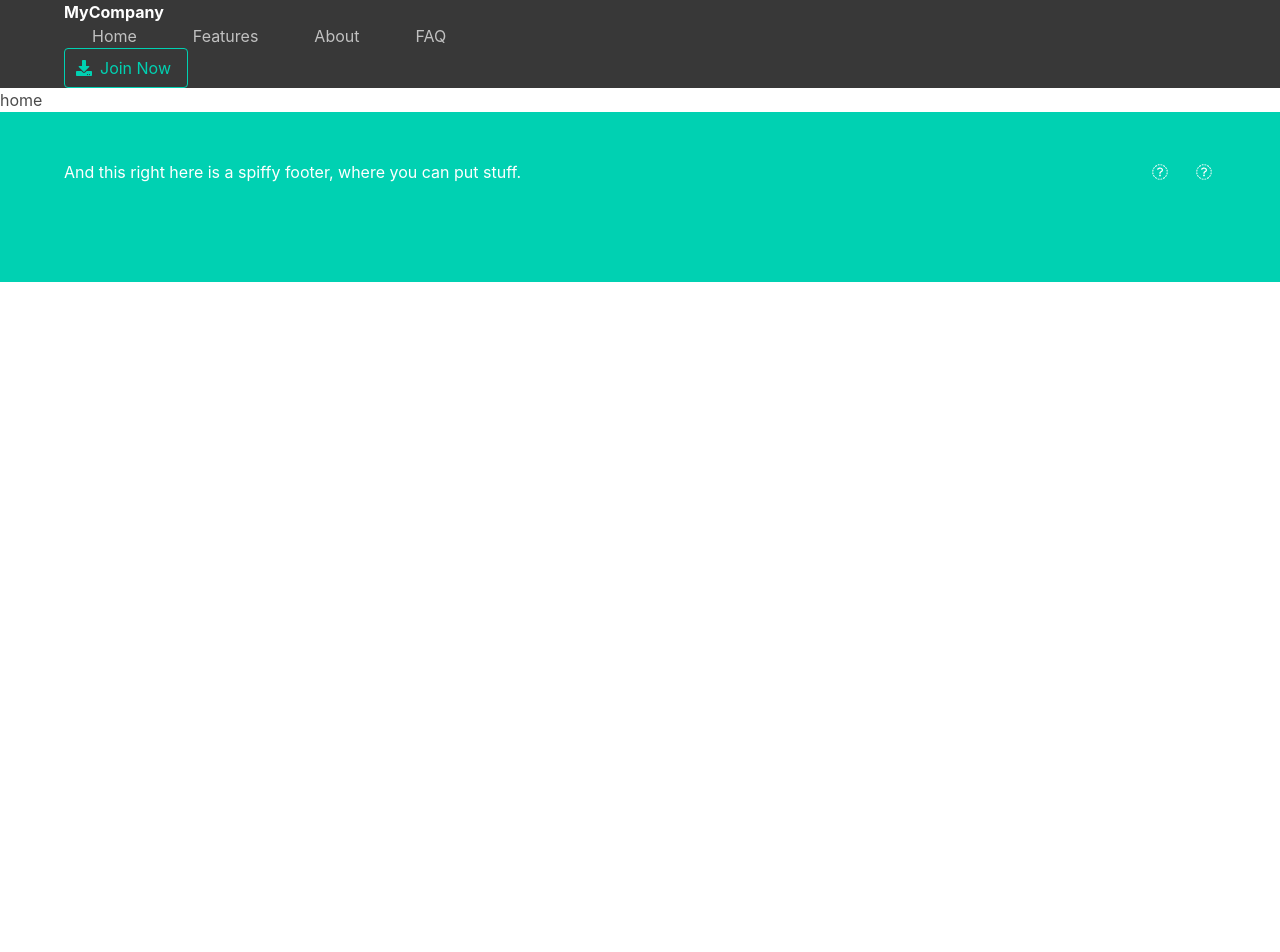
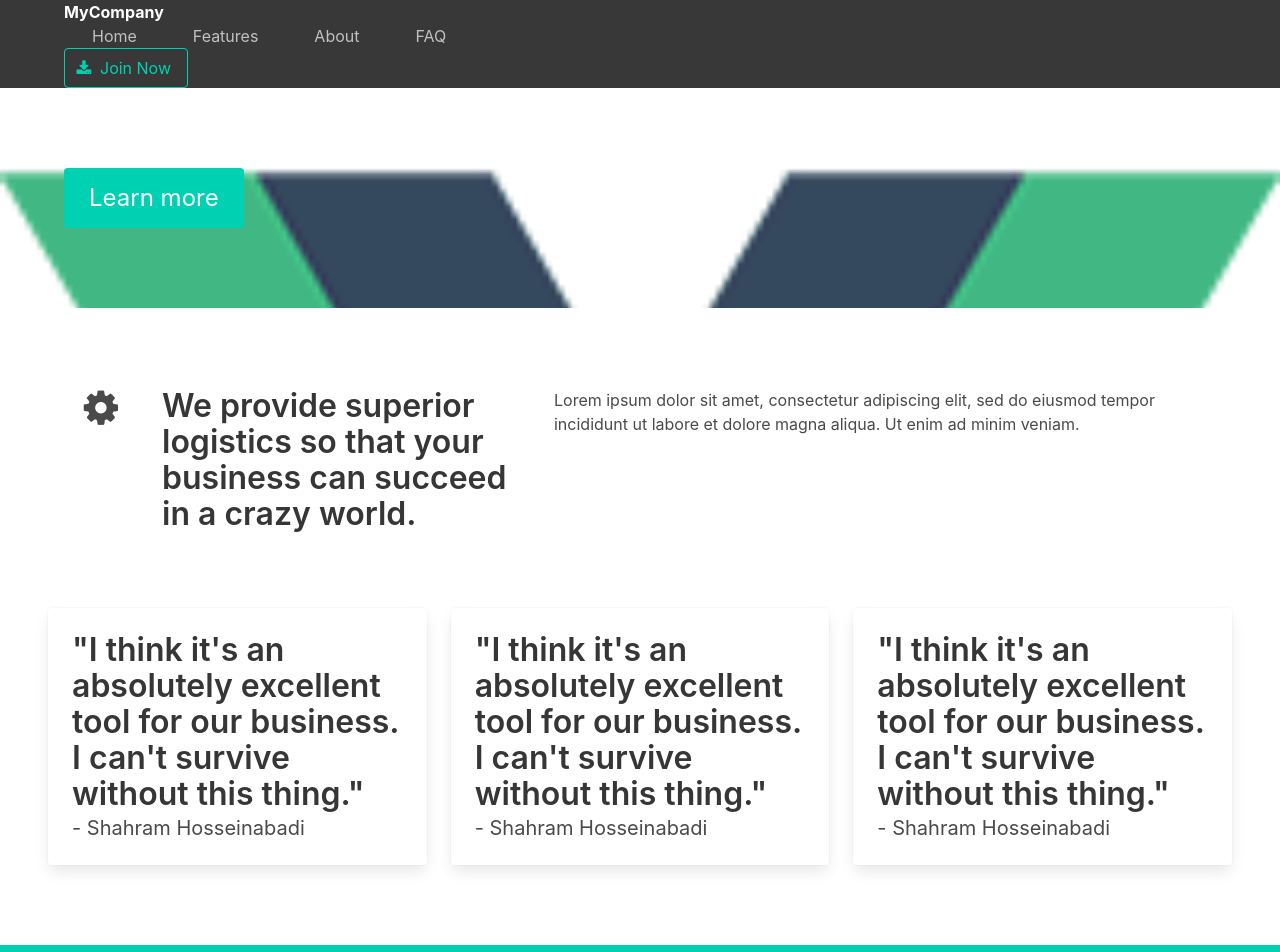
Before and after one commit to shahrum/Vue.js, a Vue app in the folder compare-vue/: page /#/ in a window 1280 px wide. Shown: the top 952 px of the page. Before the commit the page ends 800 px from the top, so only its background shows below. Built offline with nearby package versions, Linux system fonts and the light colour scheme.

Commit message:
FAQ
npm install axios --save

```diff
--- a/compare-vue/index.html
+++ b/compare-vue/index.html
@@ -5,7 +5,6 @@
     <meta name="viewport" content="width=device-width,initial-scale=1.0">
     <title>compare-vue</title>
     <link rel="stylesheet" href="https://maxcdn.bootstrapcdn.com/font-awesome/4.7.0/css/font-awesome.min.css">
-    <script defer src="https://use.fontawesome.com/releases/v5.0.0/js/all.js"></script>
   </head>
   <body>
     <div id="app"></div>
--- a/compare-vue/src/components/Faq.vue
+++ b/compare-vue/src/components/Faq.vue
@@ -1,6 +1,22 @@
 <template>
   <div class="faq">
-    FAQ
+    <div class="container">
+      <section class="section">
+        <h1 class="title">FAQ</h1>
+        <h2 class="subtitle is-4">Lorum ipsum and all of that jazz.</h2>
+
+        <div class="columns" v-if="faqs && faqs.length">
+          <div class="column is-one-third" v-for="faq of faqs">
+            <div class="card">
+              <div class="card-content">
+                <p class="title">{{ faq.title }}</p>
+                <p class="answer">{{ faq.body }}</p>
+              </div>
+            </div>
+          </div>
+        </div>
+      </section>
+    </div>
   </div>
 </template>
 
--- a/compare-vue/src/components/Home.vue
+++ b/compare-vue/src/components/Home.vue
@@ -1,16 +1,103 @@
 <template>
   <div class="home">
-    home
+    <section class="hero">
+      <div class="hero-body">
+        <div class="container">
+          <h1 class="title">{{ myheader }}</h1>
+          <div class="is-two-thirds column is-paddingless">
+            <h2 class="subtitle is-4">{{ mysubheader }}</h2>
+          </div>
+          <a class="button is-large is-primary" id="learn">Learn more</a>
+        </div>
+      </div>
+    </section>
+
+    <section class="section">
+      <div class="container">
+        <div class="columns pd is-desktop">
+          <div class="column is-1 has-text-centered">
+            <i class="fa fa-cog is-primary"></i>
+          </div>
+          <div class="column is-one-third-desktop">
+            <p class="title"><strong>We provide superior logistics so that your business can succeed in a crazy world.</strong></p>
+          </div>
+          <div class="column">
+            <p>Lorem ipsum dolor sit amet, consectetur adipiscing elit, sed do eiusmod tempor incididunt ut labore et dolore magna aliqua. Ut enim ad minim veniam.</strong></p>
+          </div>
+        </div>
+      </div>
+
+      <div class="columns pd">
+        <div class="column">
+          <div class="card">
+            <div class="card-content">
+              <p class="title">"I think it's an absolutely excellent tool for our business. I can't survive without this thing."</p>
+              <p class="subtitle">- Shahram Hosseinabadi</p>
+            </div>
+          </div>
+        </div>
+        <div class="column">
+          <div class="card">
+            <div class="card-content">
+              <p class="title">"I think it's an absolutely excellent tool for our business. I can't survive without this thing."</p>
+              <p class="subtitle">- Shahram Hosseinabadi</p>
+            </div>
+          </div>
+        </div>
+        <div class="column">
+          <div class="card">
+            <div class="card-content">
+              <p class="title">"I think it's an absolutely excellent tool for our business. I can't survive without this thing."</p>
+              <p class="subtitle">- Shahram Hosseinabadi</p>
+            </div>
+          </div>
+        </div>
+      </div>
+    </section>
   </div>
 </template>
 
 <script>
 export default {
-  name: 'home'
+  name: 'home',
+  data () {
+    return {
+      heading: 'Soaring to new heights',
+      subheading: 'Lorem ipsum dolor sit amet, consectetur adipiscing elit, sed do eiusmod tempor incididunt ut labore et dolore magna aliqua.'
+    }
+  }
 }
 </script>
 
 <!-- Add "scoped" attribute to limit CSS to this component only -->
 <style lang="sass" scoped>
-  @import '../mediaquery'
+@import '../mediaquery'
+
+.hero
+  background: url('../assets/logo.png')
+  background-size: cover
+
+  .title
+    +mobile
+      font-weight: bold
+    +tablet
+      font-size: 2.5rem
+    +desktop
+      font-size: 4rem
+      margin-top: 2rem
+
+h2
+  margin: 1.5rem 0 2rem 0 !important
+
+.fa-cog
+  font-size: 40px
+
+#learn
+  +desktop
+    margin-bottom: 2rem
+
+.pd
+  +tablet
+    padding: 2em 0
+
 </style>
```
